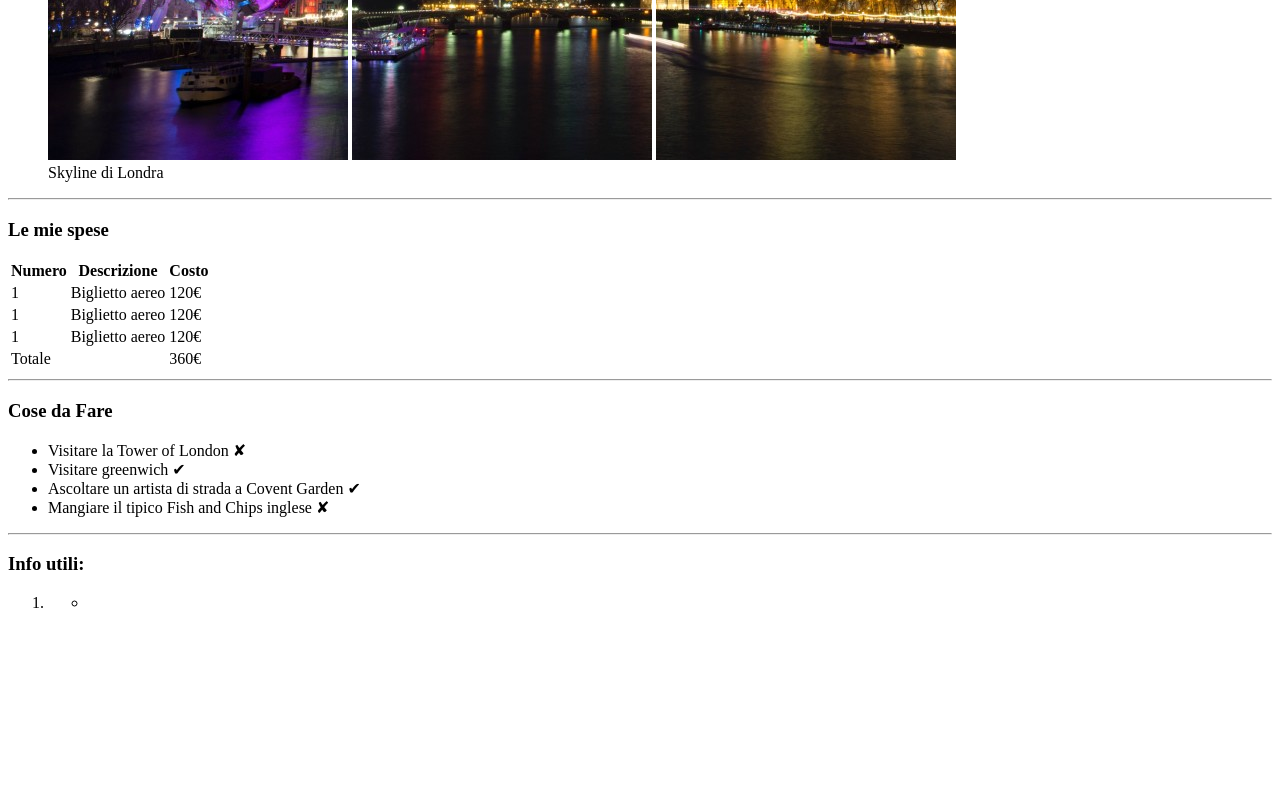
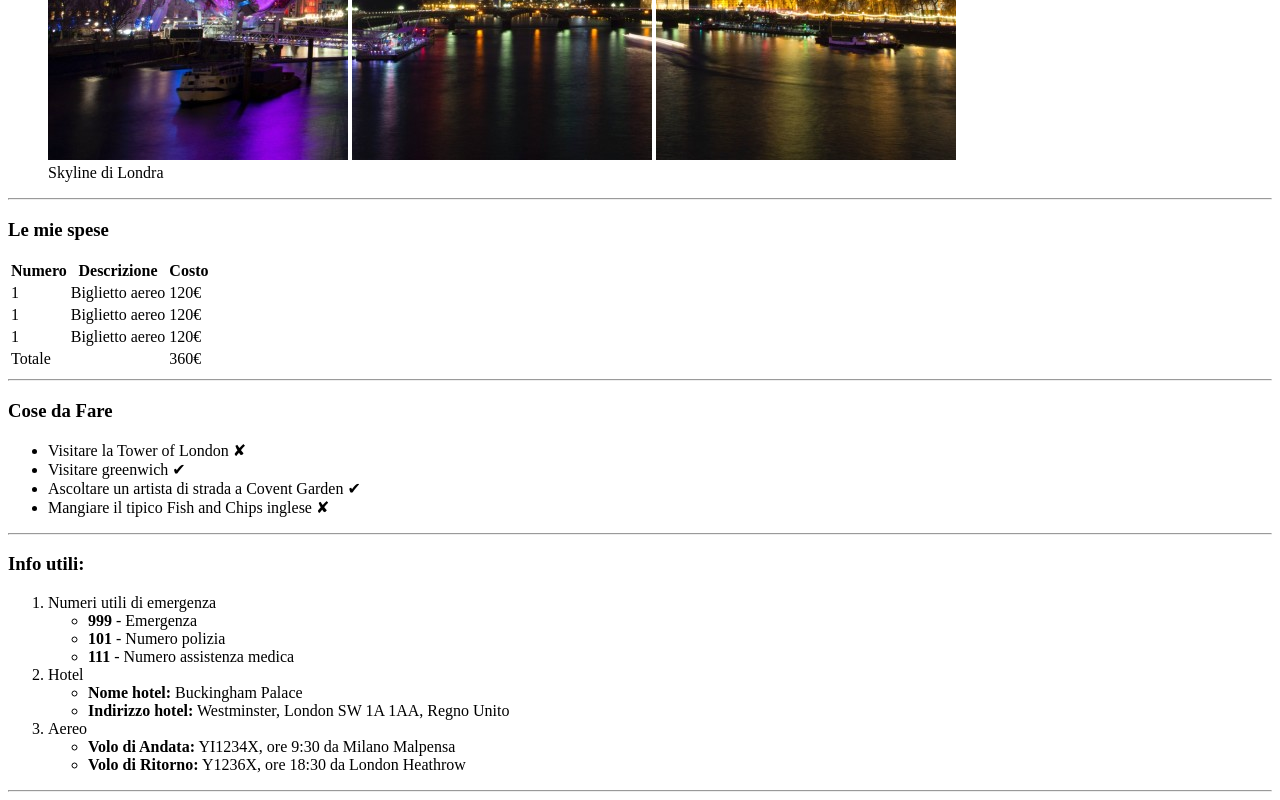
Before and after one commit to MarcoCalabretta1988/html-london-trip, a plain HTML site: page index.html in a window 1280 px wide. Shown: the part 520-1320 px from the top of the page. Before the commit the page ends 1148 px from the top, so only its background shows below. Drawn offline with Linux system fonts and the light colour scheme.

Commit message:
Main conclusion

```diff
--- a/index.html
+++ b/index.html
@@ -77,12 +77,49 @@
              <h3>Info utili:</h3>
              <ol>
                 <li>
+                    <span>Numeri utili di emergenza</span>
                     <ul>
-                        <li></li>
+                        <li>
+                            <strong>999</strong> - Emergenza
+                        </li>
+                        <li>
+                            <strong>101</strong> - Numero polizia
+                        </li>
+                        <li>
+                            <strong>111</strong> - Numero assistenza medica
+                        </li>
+                    </ul>
+                </li>
+
+                <li>
+                    <span>Hotel</span>
+                    <ul>
+                        <li>
+                            <strong>Nome hotel:</strong> Buckingham Palace
+                        </li>
+                        <li>
+                            <strong>Indirizzo hotel:</strong> Westminster, London SW 1A 1AA, Regno Unito
+                        </li>
+                    </ul>
+                </li>
+
+                <li>
+                    <span>Aereo</span>
+                    <ul>
+                        <li>
+                            <strong>Volo di Andata:</strong> YI1234X, ore 9:30 da Milano Malpensa
+                        </li>
+                        <li>
+                            <strong>Volo di Ritorno:</strong> Y1236X, ore 18:30 da London Heathrow
+                        </li>
                     </ul>
                 </li>
              </ol>
          </section>
+
+         <hr>
+
+
      </main>
   </body>
  </html>
```
